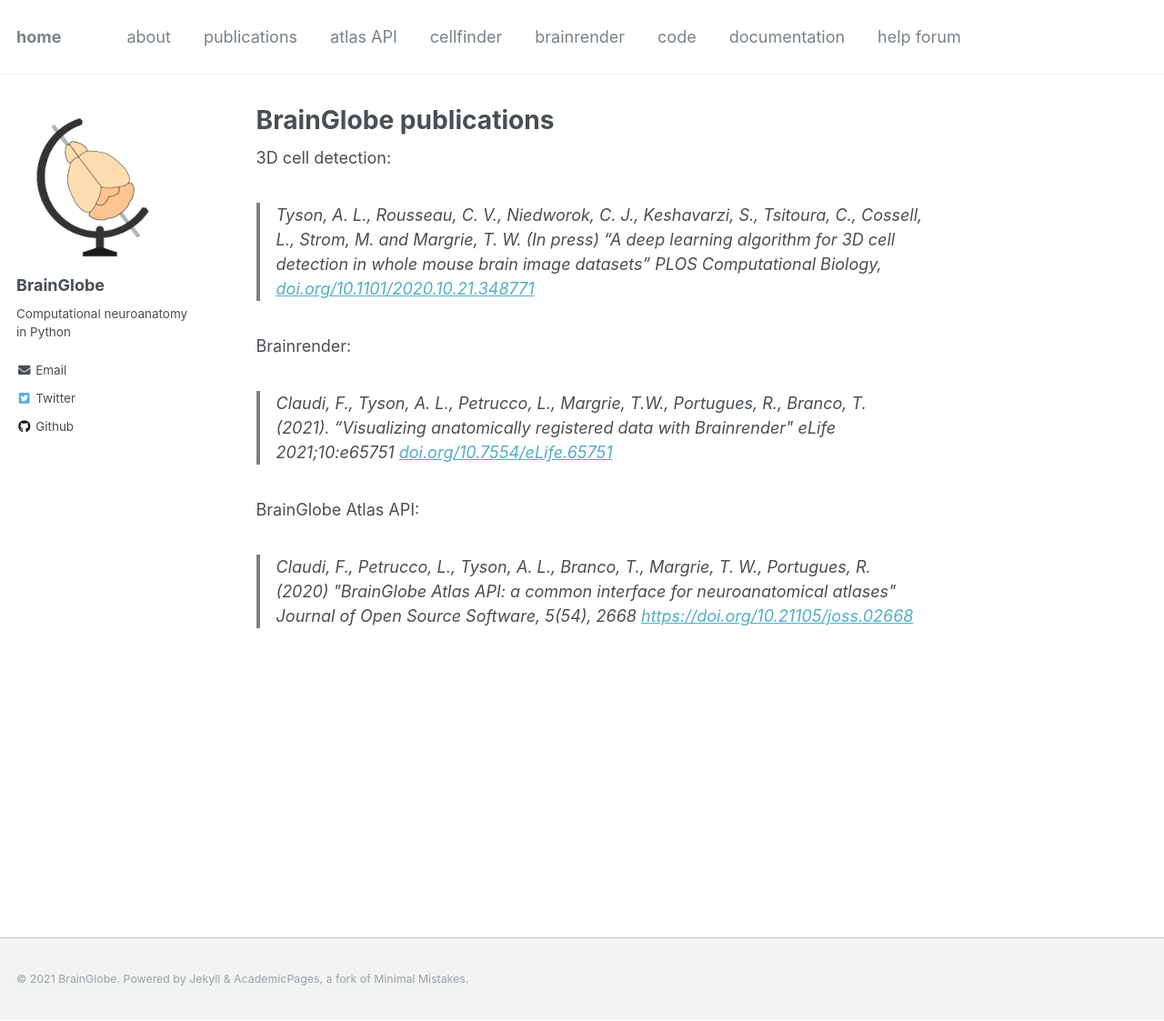
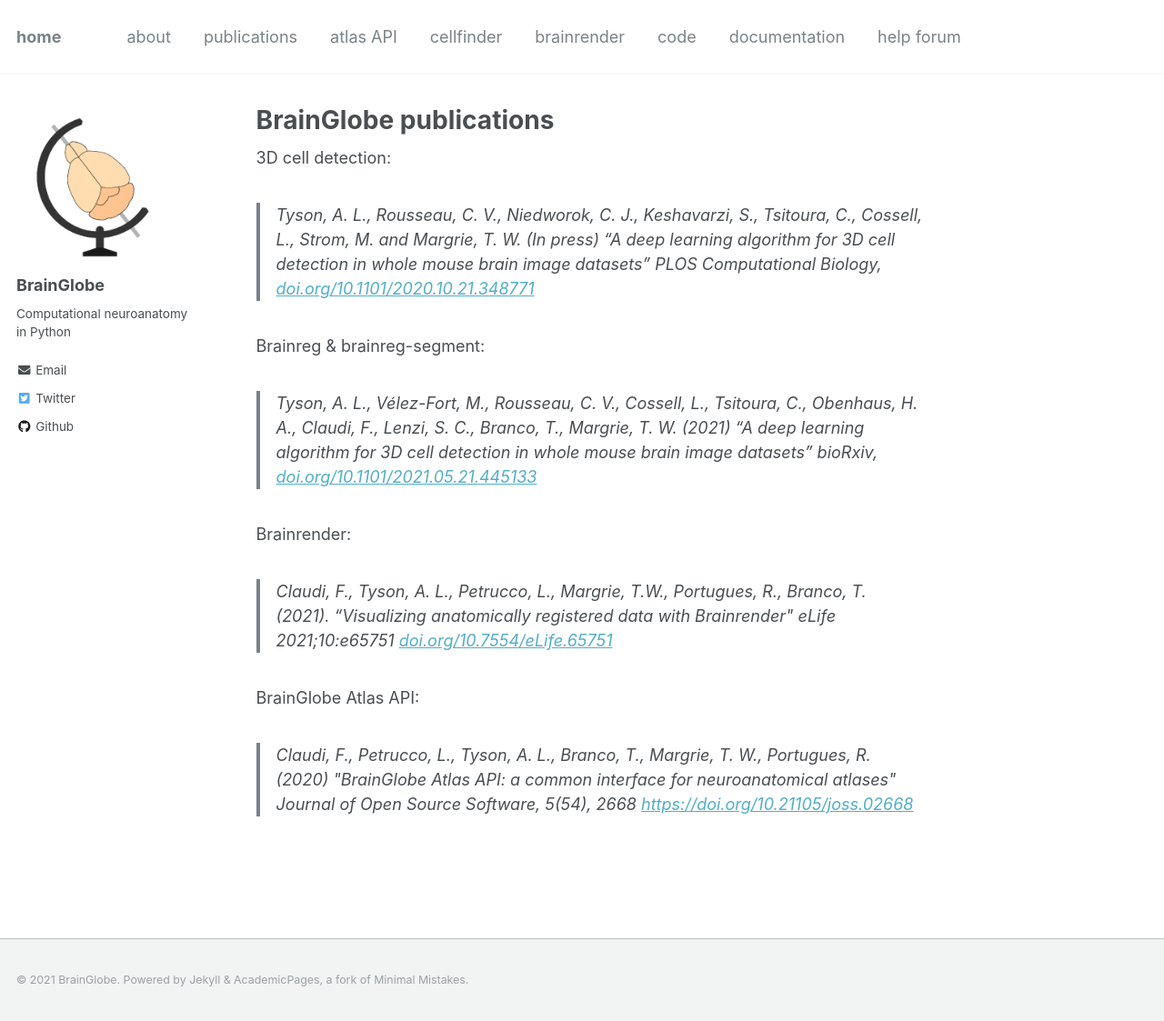
Before and after one commit to brainglobe/brainglobe-web, a Jekyll site: the page built from _pages/publications.md, in a window 1280 px wide and 1123 px high. Shown: the whole window at 91% size. Built offline with Jekyll 4.4.1, drawn with Linux system fonts in a browser that asks for light colours.

Commit message:
update publications

```diff
--- a/_pages/publications.md
+++ b/_pages/publications.md
@@ -3,9 +3,12 @@
 author_profile: true
 title: "BrainGlobe publications"
 ---
-
 3D cell detection:
 > Tyson, A. L., Rousseau, C. V., Niedworok, C. J., Keshavarzi, S., Tsitoura, C., Cossell, L., Strom, M. and Margrie, T. W. (In press) “A deep learning algorithm for 3D cell detection in whole mouse brain image datasets" PLOS Computational Biology, [doi.org/10.1101/2020.10.21.348771](https://doi.org/10.1101/2020.10.21.348771)
+
+
+Brainreg & brainreg-segment:
+> Tyson, A. L., V&eacute;lez-Fort, M.,  Rousseau, C. V., Cossell, L., Tsitoura, C., Obenhaus, H. A., Claudi, F., Lenzi, S. C., Branco, T.,  Margrie, T. W. (2021) “A deep learning algorithm for 3D cell detection in whole mouse brain image datasets" bioRxiv, [doi.org/10.1101/2021.05.21.445133](https://doi.org/10.1101/2021.05.21.445133)
 
 
 Brainrender:
```
